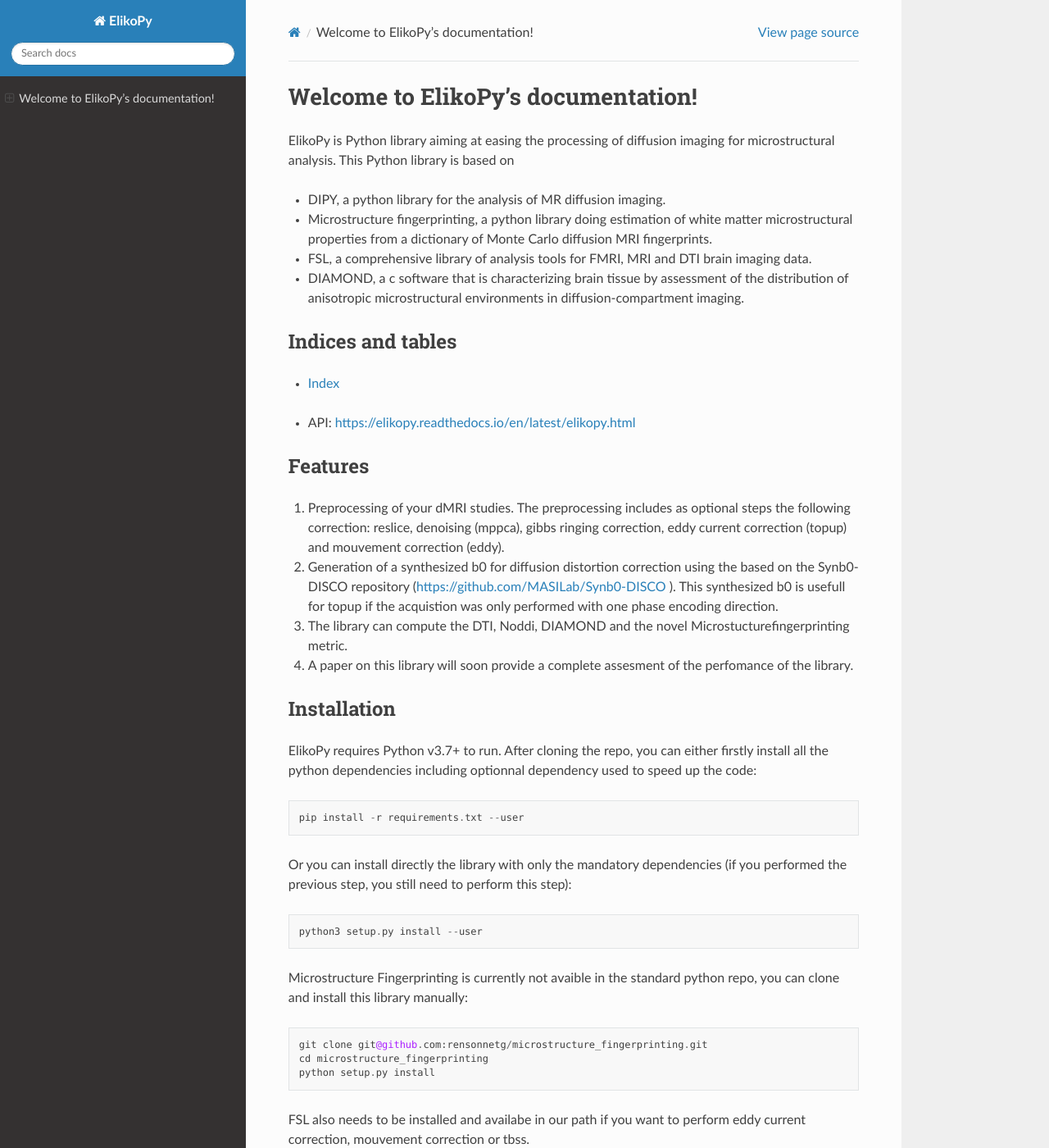
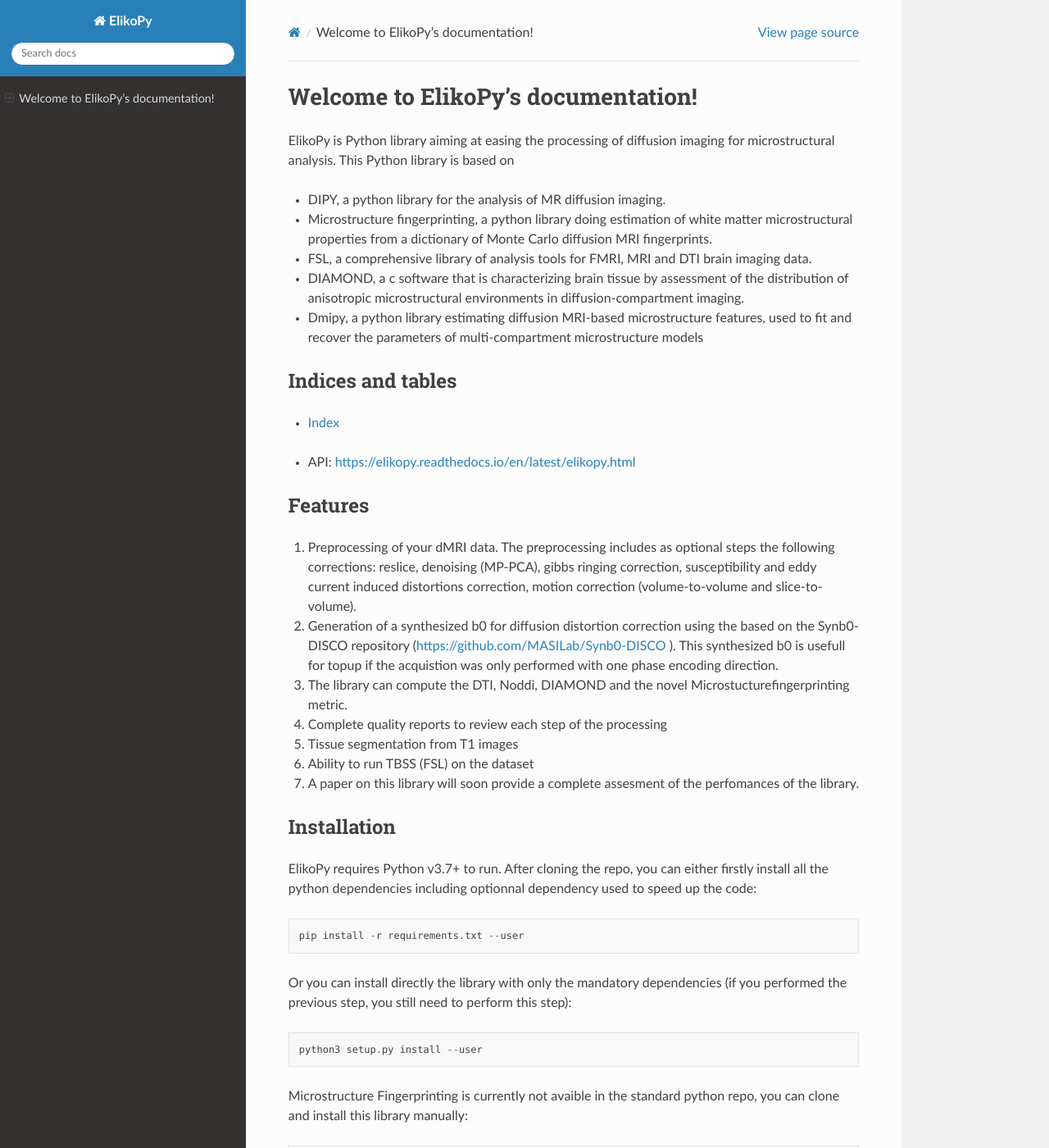
Before and after one commit to Hyedryn/elikopy, a Sphinx documentation site: the page built from docs/index.rst, in a window 1280 px wide and 1400 px high. Shown: the whole window at 82% size. Built offline with Sphinx 7.4.7 and the Read the Docs theme 2.0.0, drawn with Linux system fonts in a browser that asks for light colours.

Commit message:
small doc update

```diff
--- a/docs/index.rst
+++ b/docs/index.rst
@@ -12,6 +12,7 @@
 - Microstructure fingerprinting, a python library doing estimation of white matter microstructural properties from a dictionary of Monte Carlo diffusion MRI fingerprints.
 - FSL, a comprehensive library of analysis tools for FMRI, MRI and DTI brain imaging data.
 - DIAMOND, a c software that is characterizing brain tissue by assessment of the distribution of anisotropic microstructural environments in diffusion-compartment imaging.
+- Dmipy, a python library estimating diffusion MRI-based microstructure features, used to fit and recover the parameters of multi-compartment microstructure models
 
 .. toctree::
    :maxdepth: 2
@@ -27,10 +28,13 @@
 Features
 --------
 
-1. Preprocessing of your dMRI studies. The preprocessing includes as optional steps the following correction: reslice, denoising (mppca), gibbs ringing correction, eddy current correction (topup) and mouvement correction (eddy).
+1. Preprocessing of your dMRI data. The preprocessing includes as optional steps the following corrections: reslice, denoising (MP-PCA), gibbs ringing correction, susceptibility and eddy current induced distortions correction, motion correction (volume-to-volume and slice-to-volume).
 2. Generation of a synthesized b0 for diffusion distortion correction using the based on the Synb0-DISCO repository (https://github.com/MASILab/Synb0-DISCO ). This synthesized b0 is usefull for topup if the acquistion was only performed with one phase encoding direction.
 3. The library can compute the DTI, Noddi, DIAMOND and the novel Microstucturefingerprinting metric.
-4. A paper on this library will soon provide a complete assesment of the perfomance of the library.
+4. Complete quality reports to review each step of the processing
+5. Tissue segmentation from T1 images
+6. Ability to run TBSS (FSL) on the dataset
+7. A paper on this library will soon provide a complete assesment of the perfomances of the library.
 
 Installation
 ------------
```
